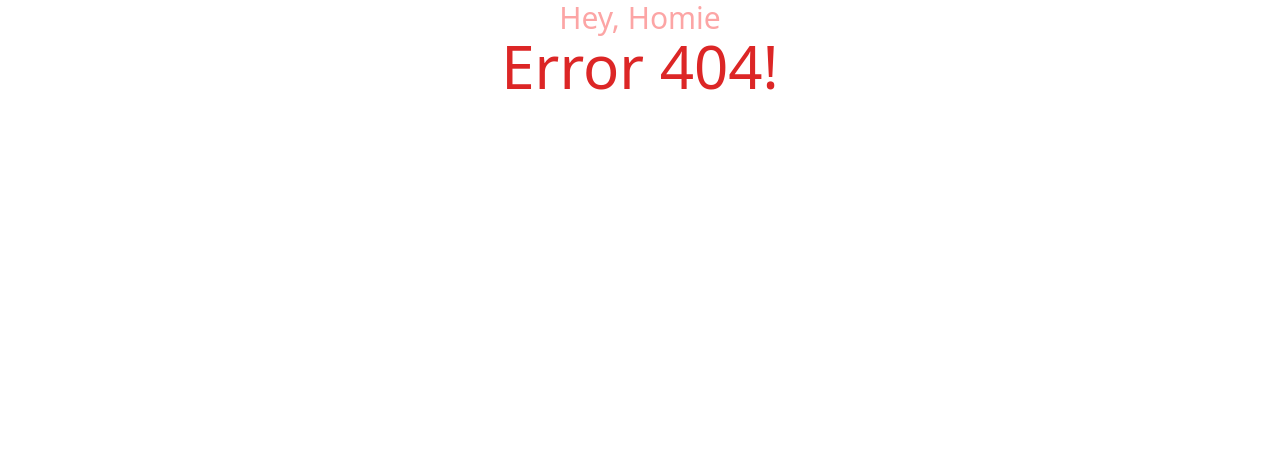
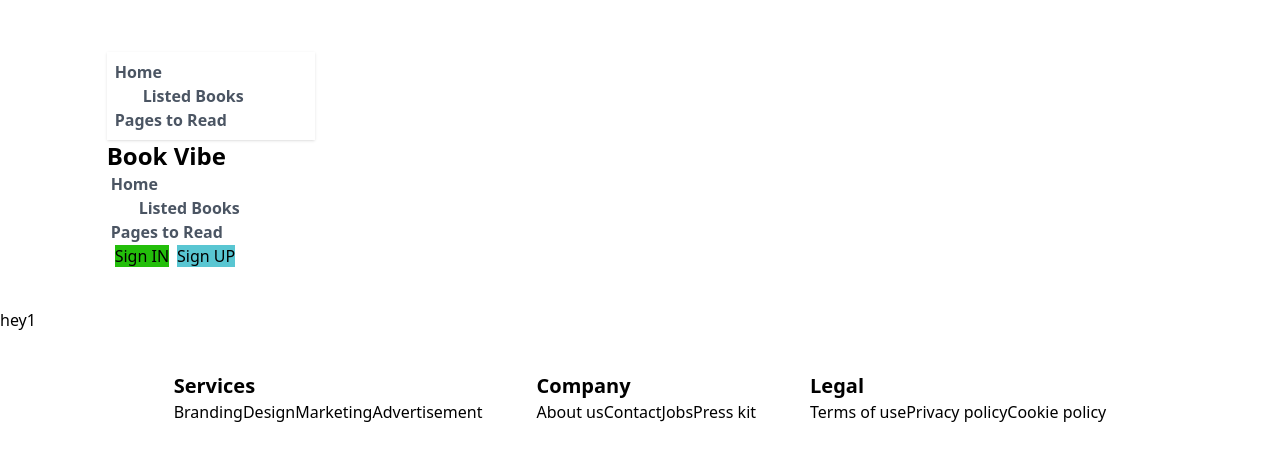
Before and after one commit to always-mohammad-ali/Book-Vibe, a React (Vite) app: page /books/1 in a window 1280 px wide. Before the commit this address had no page. Shown: the top 460 px of the page. Built offline with nearby package versions, Linux system fonts and the light colour scheme.

Commit message:
bookdetails are progressing

```diff
--- a/src/Components/Book/Book.jsx
+++ b/src/Components/Book/Book.jsx
@@ -1,20 +1,23 @@
 import React from "react";
 import { FaStar } from "react-icons/fa6";
-
+import { Link } from "react-router-dom";
 
 const Book = ({ book }) => {
-  const { bookName, author, image, tags, category, rating } = book;
+  const {bookId, bookName, author, image, tags, category, rating } = book;
   return (
     <div>
+      <Link to={`/books/${bookId}`}>
         <div className="card border-2 border-gray-200 bg-base-100 w-96 shadow-xl bg-white p-5 ">
           <figure className="bg-gray-100 p-5 rounded-xl">
             <img className="h-40" src={image} />
           </figure>
 
           <div className="mt-5">
-            {
-                tags.map( tag => <button className="btn btn-outline btn-success ml-3">{tag}</button>)
-            }
+            {tags.map((tag) => (
+              <button className="btn btn-outline btn-success ml-3">
+                {tag}
+              </button>
+            ))}
           </div>
 
           <div className="card-body">
@@ -24,14 +27,18 @@ const Book = ({ book }) => {
             </h2>
             <p className="text-gray-500 font-semibold text-lg">By: {author}</p>
 
-
-
             <div className="card-actions justify-between mt-6">
-            <div className="badge badge-outline border-0 font-semibold text-sm text-gray-500">{category}</div>
-            <div className="badge badge-outline border-0 font-bold text-lg text-gray-500">{rating}<FaStar className="text-xl text-orange-500" /></div>
+              <div className="badge badge-outline border-0 font-semibold text-sm text-gray-500">
+                {category}
+              </div>
+              <div className="badge badge-outline border-0 font-bold text-lg text-gray-500">
+                {rating}
+                <FaStar className="text-xl text-orange-500" />
               </div>
             </div>
           </div>
+        </div>
+      </Link>
     </div>
   );
 };
--- /dev/null
+++ b/src/Components/BookDetails/BookDetails.jsx
@@ -0,0 +1,15 @@
+import React from 'react';
+import { useParams } from 'react-router-dom';
+
+const BookDetails = () => {
+    const {bookId} = useParams();
+    console.log(bookId)
+
+    return (
+        <div>
+            <h1 className='text-black'>hey{bookId}</h1>
+        </div>
+    );
+};
+
+export default BookDetails;
--- a/src/main.jsx
+++ b/src/main.jsx
@@ -10,6 +10,7 @@ import Root from './Components/Root/Root.jsx';
 import ErrorPage from './Components/ErrorPage/ErrorPage.jsx';
 import Home from './Components/Home/Home.jsx';
 import Dashboard from './Components/Dashboard/Dashboard.jsx';
+import BookDetails from './Components/BookDetails/BookDetails.jsx';
 
 const router = createBrowserRouter([
   {
@@ -21,7 +22,10 @@ const router = createBrowserRouter([
         path:"/",
         element: <Home></Home>
       },
-
+      {
+        path:"books/:bookId",
+        element:<BookDetails></BookDetails>
+      },
 
       {
         path:"/dashboard",
```
Lines whose indentation alone changed are shown as unchanged.
